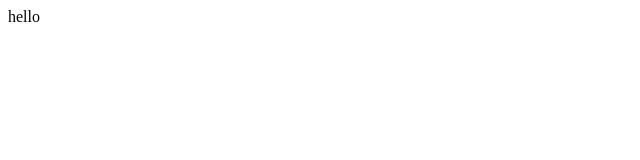
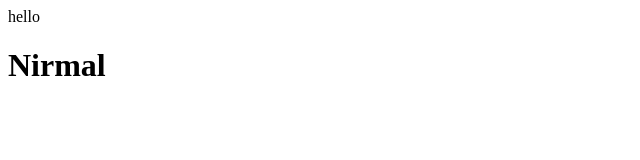
Before and after one commit to NirmalPadvi26/CICDMULTI, a website: page index.html in a window 1280 px wide. Shown: the whole page, without its empty margins (0-640 px from the left). Drawn offline with Linux system fonts and the light colour scheme.

Commit message:
index add

```diff
--- a/index.html
+++ b/index.html
@@ -1 +1,2 @@
 <p>hello</p>
+<h1>Nirmal</h1>
```
